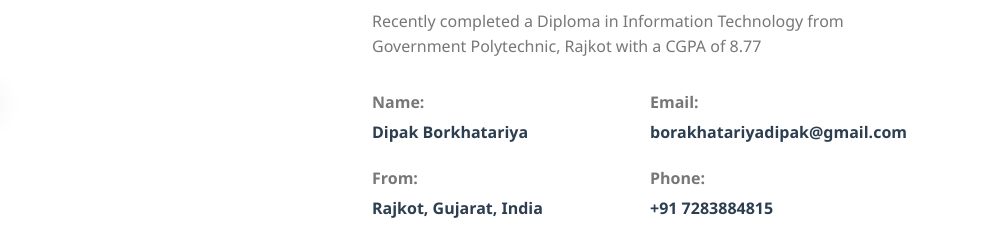
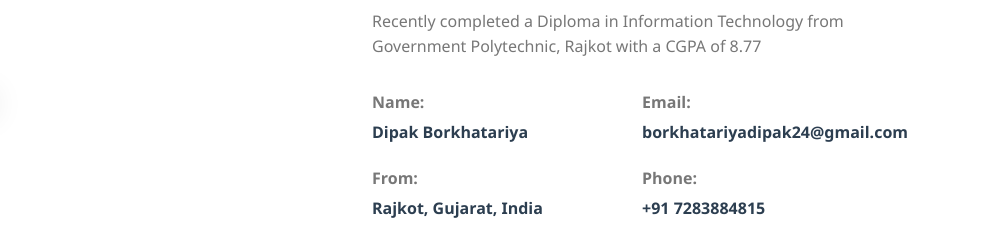
Before and after one commit to dipakborkhatariya24/portfolio-site, a plain HTML site: page index.html in a window 1280 px wide. Shown: the part 960-1209 px from the top of the page, 293-1280 px from the left. Drawn offline with Linux system fonts and the light colour scheme.

Commit message:
Update index.html

```diff
--- a/index.html
+++ b/index.html
@@ -68,7 +68,7 @@
                         </div>
                         <div>
                             <h3>Email:</h3>
-                            <p>borakhatariyadipak@gmail.com</p>
+                            <p>borkhatariyadipak24@gmail.com</p>
                         </div>
                         <div>
                             <h3>From:</h3>
```
